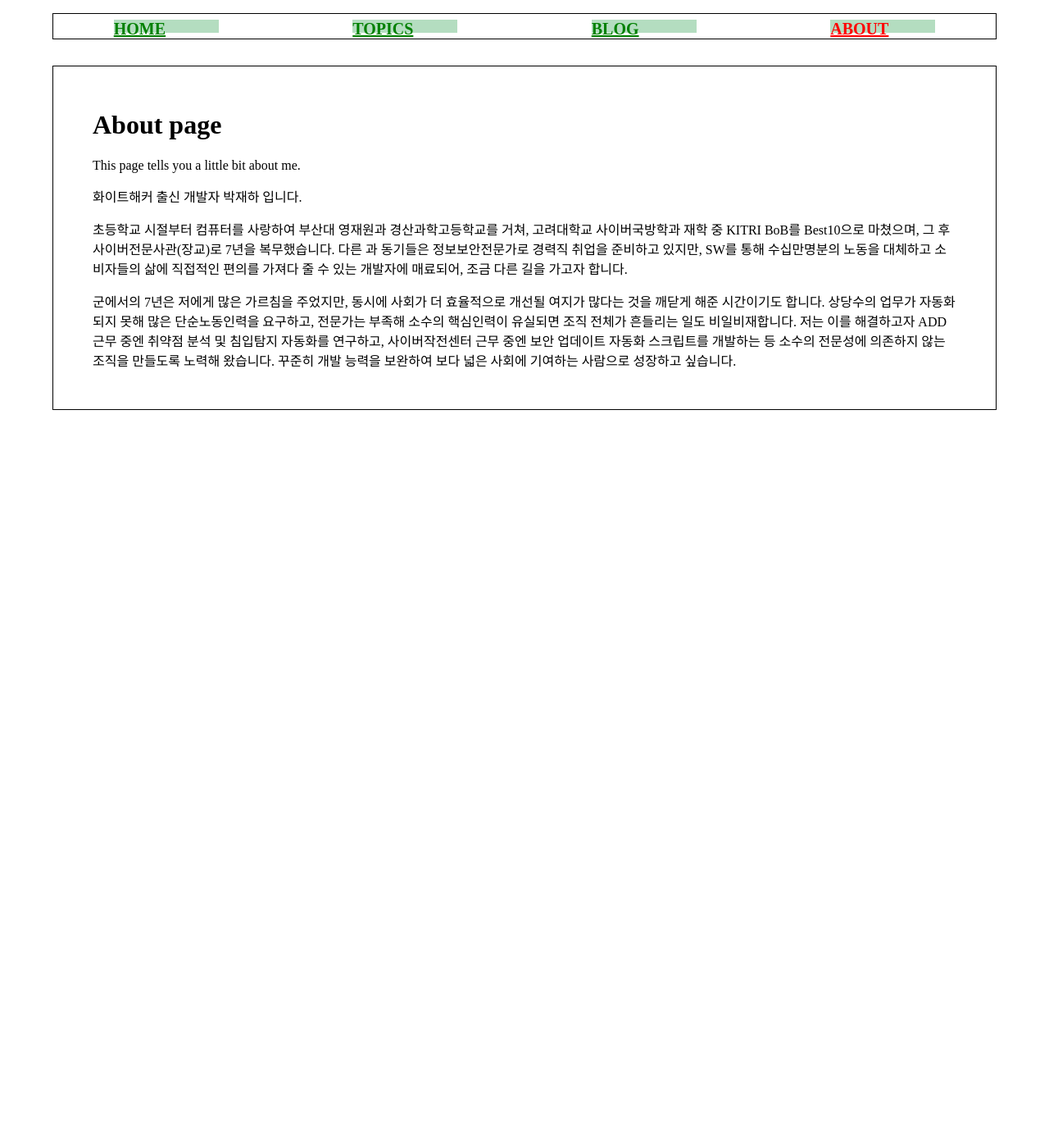
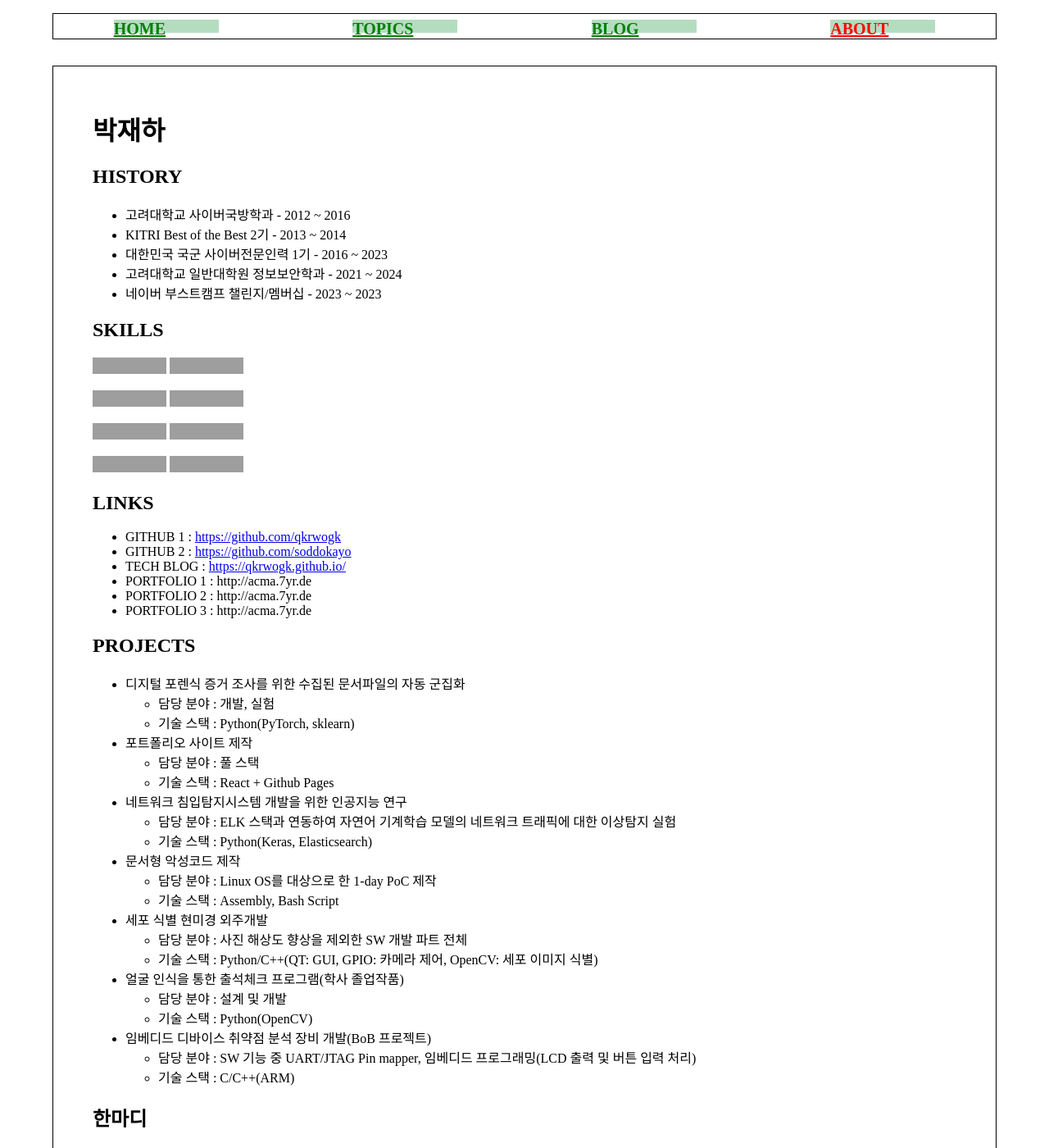
Before and after one commit to qkrwogk/qkrwogk.github.io, a Jekyll site: the page built from about.md, in a window 1280 px wide and 1400 px high. Shown: the whole window at 82% size. Built offline with Jekyll 4.4.1, drawn with Linux system fonts in a browser that asks for light colours; some of the changed text lies outside the part shown; grey boxes are pictures that could not be loaded.

Commit message:
index, about 페이지 편집
- index html->md로 변경하고 github welcome 페이지 편집하여 반영
- about 페이지 초안 작성

```diff
--- a/about.md
+++ b/about.md
@@ -3,17 +3,86 @@ layout: default
 title: About
 ---
 
-# About page
+# 박재하
 
-This page tells you a little bit about me.
+## HISTORY
+
+- 고려대학교 사이버국방학과 - 2012 ~ 2016
+- KITRI Best of the Best 2기 - 2013 ~ 2014
+- 대한민국 국군 사이버전문인력 1기 - 2016 ~ 2023
+- 고려대학교 일반대학원 정보보안학과 - 2021 ~ 2024
+- 네이버 부스트캠프 챌린지/멤버십 - 2023 ~ 2023
+
+## SKILLS
+
+![C/C++](https://img.shields.io/badge/c++-%2300599C.svg?style=for-the-badge&logo=c%2B%2B&logoColor=white)
+![Linux](https://img.shields.io/badge/linux-FCC624?&style=flat-square&logo=linux&logoColor=black)
+
+![Python](https://img.shields.io/badge/python-3776AB?style=flat-square&logo=python&logoColor=white)
+![PyTorch](https://img.shields.io/badge/PyTorch-%23EE4C2C.svg?style=for-the-badge&logo=PyTorch&logoColor=white)
+
+![JavaScript](https://img.shields.io/badge/JavaScript-F7DF1E?style=flat-square&logo=JavaScript&logoColor=white)
+![React](https://img.shields.io/badge/react-%2320232a.svg?style=for-the-badge&logo=react&logoColor=%2361DAFB)
+
+![Java](https://img.shields.io/badge/java-%23ED8B00.svg?style=for-the-badge&logo=openjdk&logoColor=white)
+![Spring](https://img.shields.io/badge/spring-%236DB33F.svg?style=for-the-badge&logo=spring&logoColor=white)
+
+## LINKS
+
+- GITHUB 1 : [https://github.com/qkrwogk](https://github.com/qkrwogk)
+- GITHUB 2 : [https://github.com/soddokayo](https://github.com/soddokayo)
+- TECH BLOG : [https://qkrwogk.github.io/](https://qkrwogk.github.io/)
+- PORTFOLIO 1 : http://acma.7yr.de
+- PORTFOLIO 2 : http://acma.7yr.de
+- PORTFOLIO 3 : http://acma.7yr.de
+
+## PROJECTS
+
+- 디지털 포렌식 증거 조사를 위한 수집된 문서파일의 자동 군집화
+  - 담당 분야 : 개발, 실험
+  - 기술 스택 : Python(PyTorch, sklearn)
+
+- 포트폴리오 사이트 제작
+  - 담당 분야 : 풀 스택
+  - 기술 스택 : React + Github Pages
+
+- 네트워크 침입탐지시스템 개발을 위한 인공지능 연구
+  - 담당 분야 : ELK 스택과 연동하여 자연어 기계학습 모델의 네트워크 트래픽에 대한 이상탐지 실험
+  - 기술 스택 : Python(Keras, Elasticsearch)
+
+- 문서형 악성코드 제작
+  - 담당 분야 : Linux OS를 대상으로 한 1-day PoC 제작
+  - 기술 스택 : Assembly, Bash Script
+
+- 세포 식별 현미경 외주개발
+  - 담당 분야 : 사진 해상도 향상을 제외한 SW 개발 파트 전체
+  - 기술 스택 : Python/C++(QT: GUI, GPIO: 카메라 제어, OpenCV: 세포 이미지 식별)
+
+- 얼굴 인식을 통한 출석체크 프로그램(학사 졸업작품)
+  - 담당 분야 : 설계 및 개발
+  - 기술 스택 : Python(OpenCV)
+
+- 임베디드 디바이스 취약점 분석 장비 개발(BoB 프로젝트)
+  - 담당 분야 : SW 기능 중 UART/JTAG Pin mapper, 임베디드 프로그래밍(LCD 출력 및 버튼 입력 처리)
+  - 기술 스택 : C/C++(ARM)
+
+## 한마디
 
 화이트해커 출신 개발자 박재하 입니다.
 
-초등학교 시절부터 컴퓨터를 사랑하여 부산대 영재원과 경산과학고등학교를 거쳐, 고려대학교 사이버국방학과 재학 중 KITRI BoB를 Best10으로 마쳤으며,
-그 후 사이버전문사관(장교)로 7년을 복무했습니다. 다른 과 동기들은 정보보안전문가로 경력직 취업을 준비하고 있지만, SW를 통해 수십만명분의 노동을
-대체하고 소비자들의 삶에 직접적인 편의를 가져다 줄 수 있는 개발자에 매료되어, 조금 다른 길을 가고자 합니다.
+초등학교 시절부터 컴퓨터를 사랑하여 부산대 영재원과 경산과학고등학교를 거쳐,
+고려대학교 사이버국방학과 재학 중 KITRI BoB를 Best10으로 마쳤으며,
+그 후 사이버전문사관(장교)로 7년을 복무했습니다.
 
-군에서의 7년은 저에게 많은 가르침을 주었지만, 동시에 사회가 더 효율적으로 개선될 여지가 많다는 것을 깨닫게 해준 시간이기도 합니다. 상당수의
-업무가 자동화되지 못해 많은 단순노동인력을 요구하고, 전문가는 부족해 소수의 핵심인력이 유실되면 조직 전체가 흔들리는 일도 비일비재합니다.
-저는 이를 해결하고자 ADD 근무 중엔 취약점 분석 및 침입탐지 자동화를 연구하고, 사이버작전센터 근무 중엔 보안 업데이트 자동화 스크립트를 개발하는 등
-소수의 전문성에 의존하지 않는 조직을 만들도록 노력해 왔습니다. 꾸준히 개발 능력을 보완하여 보다 넓은 사회에 기여하는 사람으로 성장하고 싶습니다.
+정보보안전문가로 경력을 이어갈 수 있었지만, SW를 통해 수십만명분의 노동을 대체하고
+소비자들의 삶에 직접적인 편의를 가져다 줄 수 있는 개발자에 매료되어, 조금 다른 길을 가고자 합니다.
+
+군에서의 시간은 저에게 많은 가르침을 주었지만, 동시에 사회가 더 효율적으로 개선될 여지가 많다는 것을
+깨닫게 해준 시간이기도 합니다. 상당수의 업무가 자동화되지 못해 많은 단순노동인력을 요구하고,
+전문가는 부족해 소수의 핵심인력이 유실되면 조직 전체가 흔들리는 일도 비일비재합니다.
+
+저는 이를 해결하고자 ADD 근무 중엔 취약점 분석 및 침입탐지 자동화를 연구하고,
+사이버작전센터 근무 중엔 보안 업데이트 자동화 스크립트를 개발하는 등
+소수의 전문성에 의존하지 않는 조직을 만들도록 노력해 왔습니다.
+
+꾸준히 개발 능력을 보완하여 보다 넓은 사회에 기여하는 사람으로 성장하고 싶습니다.
--- a/index.html
+++ /dev/null
@@ -1,6 +0,0 @@
----
-layout: default
-title: Home
----
-
-<h1>{{ "qkrwogk 성장일지" | upcase }}</h1>
```
Also changed, not shown: index.md (added, +36 -0 lines).
